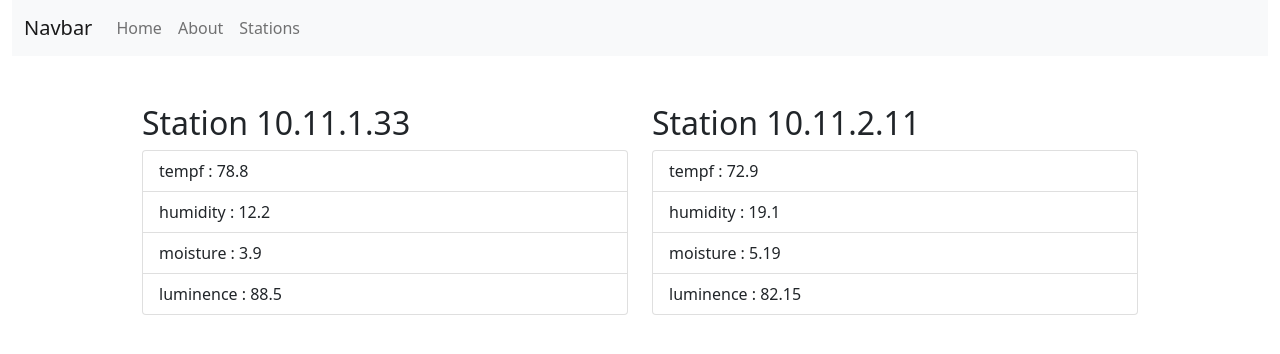
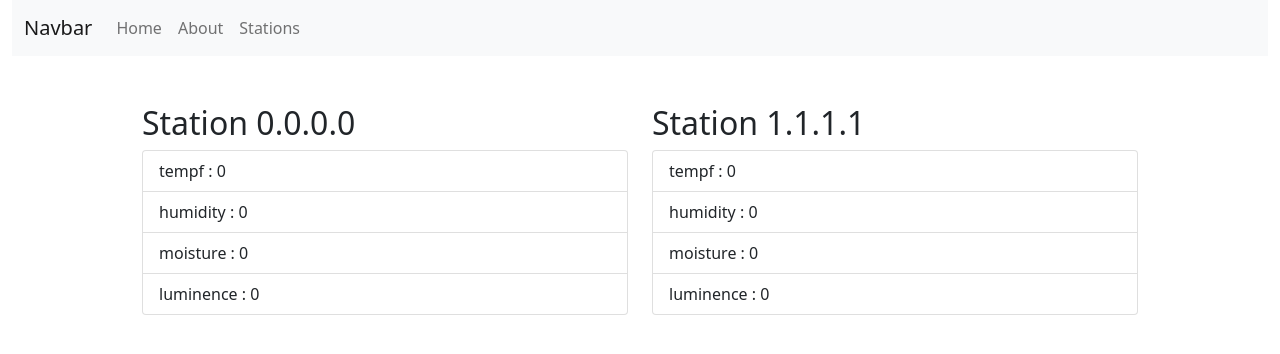
Before and after one commit to rustyeddy/iotvue, a Vue app: page /stations in a window 1280 px wide. Shown: the top 354 px of the page. Built offline with nearby package versions, Linux system fonts and the light colour scheme.

Commit message:
added pinia the vuex successor

```diff
--- a/src/components/Station.vue
+++ b/src/components/Station.vue
@@ -1,14 +1,14 @@
 <script setup>
   const props = defineProps([
     'station',
-    ])
+  ])
 </script>
 
 <template>
   <div class="col">
     <h2>Station {{ station.id }}</h2>
     <ul class="list-group">
-      <li class="list-group-item" v-for="(val, sens) in station.sensors">{{ sens }} : {{ val }}</li>
+      <li class="list-group-item" v-for="(val, sens) in station.sensors" :key="val">{{ sens }} : {{ val }}</li>
     </ul>
   </div>
 
--- /dev/null
+++ b/src/stores/stations.js
@@ -0,0 +1,36 @@
+import { defineStore } from 'pinia'
+
+export const useStationStore = defineStore({
+    id: 'stations',
+    state: () => ({
+        stations: [
+            {
+                id: "0.0.0.0",
+                sensors: {
+                    tempf: 0.0,
+                    humidity: 0.0,
+                    moisture: 0.0,
+                    luminence: 0.0
+                }
+            },
+            {
+                id: "1.1.1.1",
+                sensors: {
+                    tempf: 0.0,
+                    humidity: 0.0,
+                    moisture: 0.0,
+                    luminence: 0.0
+                }
+            }
+        ]
+    }),
+    getters: {
+        getStations: (state) => state.stations
+    },
+    actions: {
+        addStation: (state, station) => {
+            // state.stations[] = station
+            return state.stations
+        }
+    }
+})
--- a/src/views/StationsView.vue
+++ b/src/views/StationsView.vue
@@ -1,36 +1,16 @@
 <script setup>
   import { reactive } from 'vue'
   import Station from '@/components/Station.vue'
+  import { useStationStore } from '@/stores/stations'
 
-  const state = reactive({
-    stations: [
-      {
-        id: "10.11.1.33",
-        sensors: {
-          tempf: 78.8,
-          humidity: 12.2,
-          moisture: 3.9,
-          luminence: 88.5,
-        }
-      },
-      {
-        id: "10.11.2.11",
-        sensors: {
-          tempf: 72.9,
-          humidity: 19.1,
-          moisture: 5.19,
-          luminence: 82.15,
+  const stations = useStationStore()
 
-        }
-      }
-    ]
-  })
 </script>
 
 <template>
   <div class="stations container">
     <div class="row m-4 p-4">
-      <Station v-for="station in state.stations" :station="station" />
+      <Station v-for="station in stations.getStations" :station="station" />
     </div>
   </div>
 </template>
```
